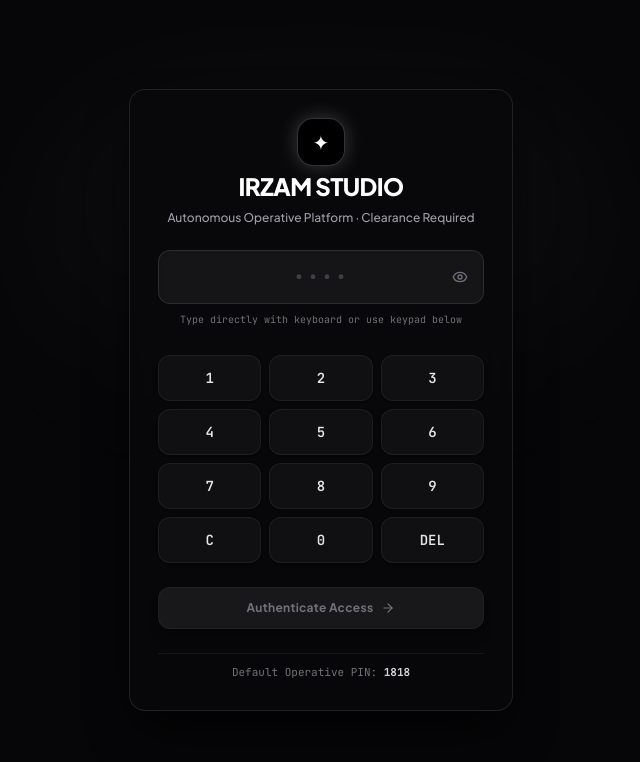
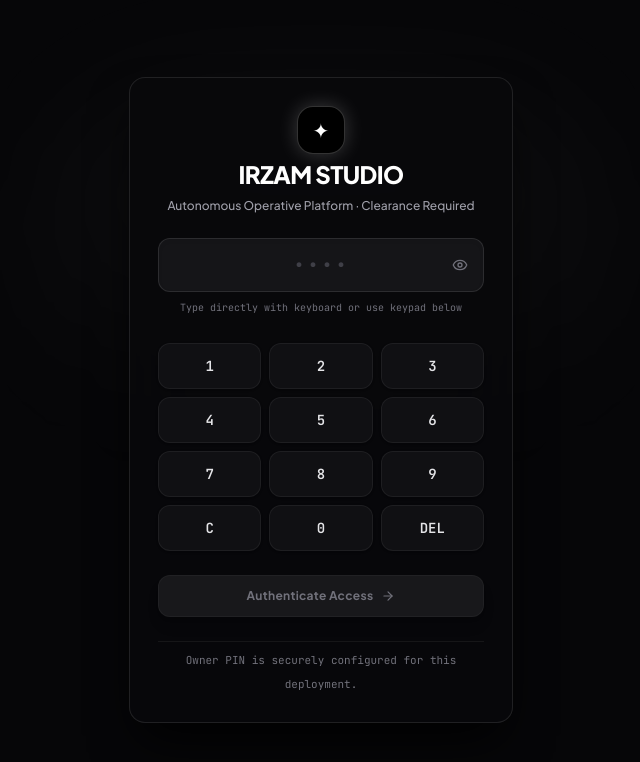
Before and after one commit to Irzam786/Irzam-Studio-Autonomous-Agent, a React (Vite) app in the folder app/: page / in a window 1280 px wide. Shown: the top 762 px of the page, without its empty margins (319-959 px from the left). Built offline with nearby package versions, Linux system fonts and the light colour scheme.

Commit message:
Remove insecure default PIN hint from lock screen

```diff
--- a/app/src/components/LockScreen.tsx
+++ b/app/src/components/LockScreen.tsx
@@ -159,7 +159,7 @@ export const LockScreen: React.FC<LockScreenProps> = ({ onUnlock }) => {
 
           <div className="text-center pt-1 border-t border-white/[0.06]">
             <span className="text-[11px] text-zinc-500 font-mono">
-              Default Operative PIN: <strong className="text-zinc-300">1818</strong>
+              Owner PIN is securely configured for this deployment.
             </span>
           </div>
         </div>
```
